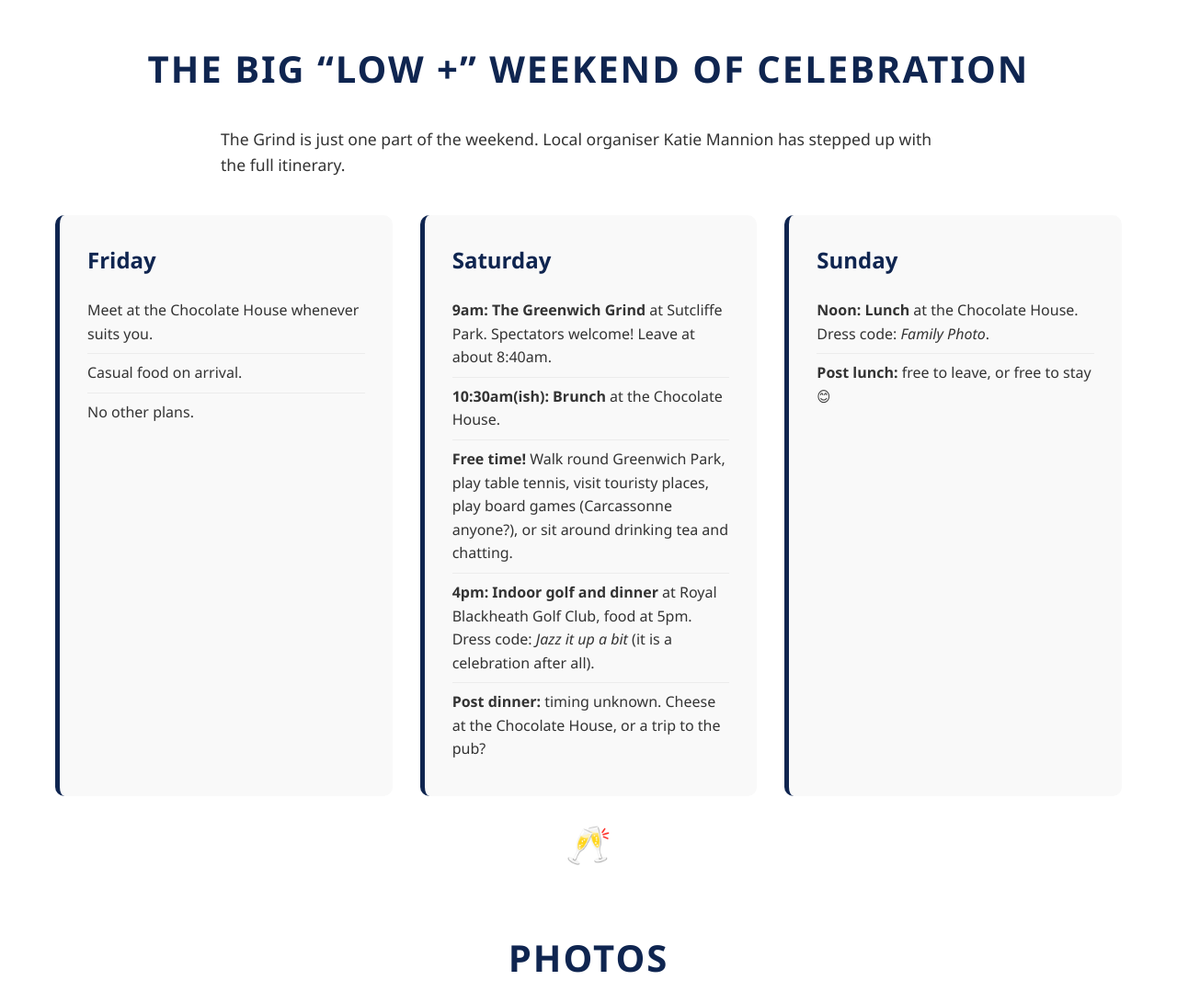
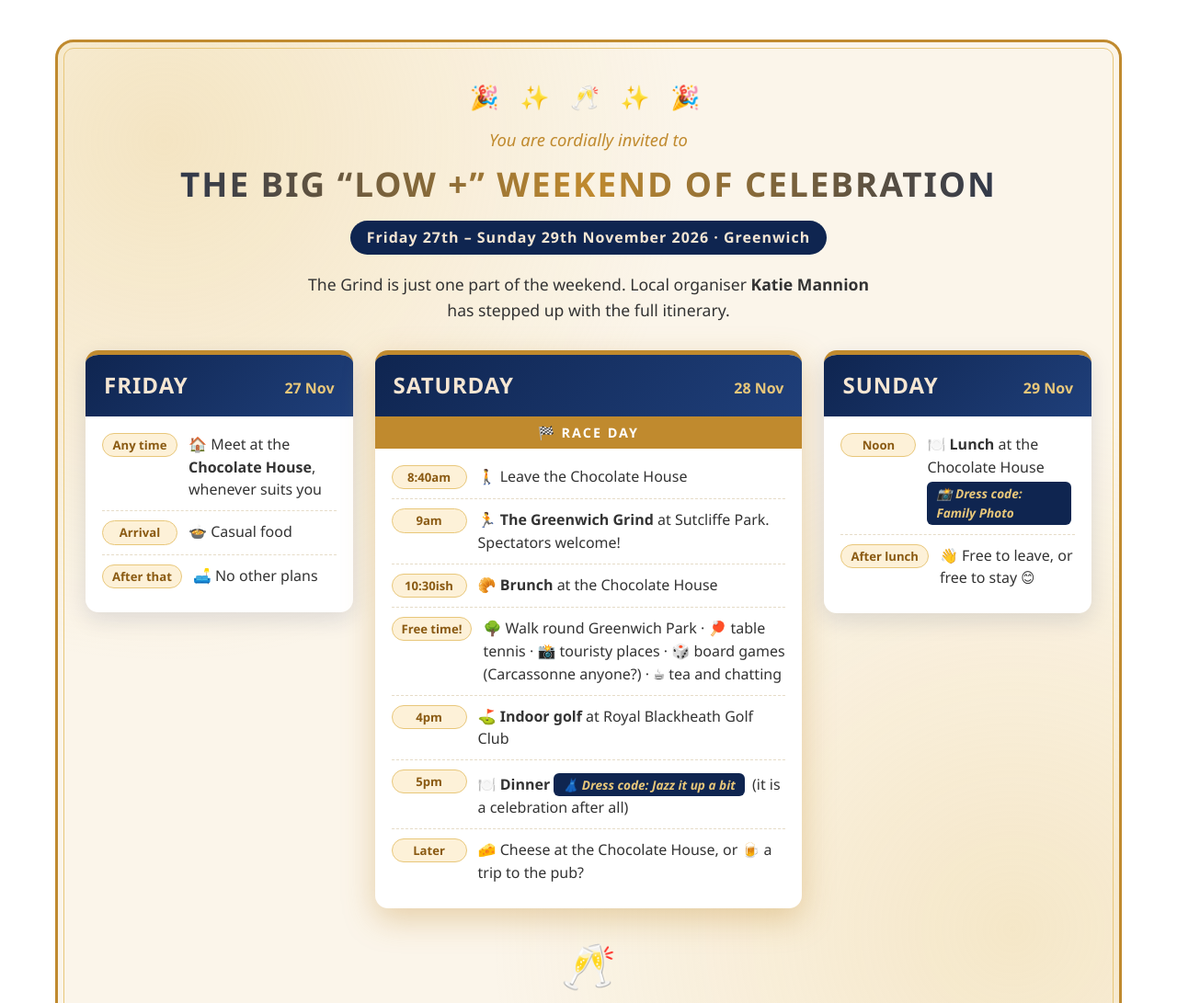
Before and after one commit to hamishlow/hamishlow.github.io, a plain HTML site: page stirlingstumble/2026-greenwich-grind.html in a window 1280 px wide. Shown: the part 3680-4771 px from the top of the page at 92% size. Drawn offline with Linux system fonts and the light colour scheme.

Commit message:
Stirling Stumble: jazz up the weekend itinerary as an invitation panel
Co-Authored-By: Claude Opus 5.5 <noreply@anthropic.com>

```diff
--- a/stirlingstumble/2026-greenwich-grind.html
+++ b/stirlingstumble/2026-greenwich-grind.html
@@ -175,44 +175,48 @@
 
     <!-- ===== THE WEEKEND =====
          Katie Mannion's itinerary. One info-card per day; edit the <li> lines. -->
-    <section class="section">
-      <h2>The Big &ldquo;Low +&rdquo; Weekend of Celebration</h2>
-      <div class="report">
-        <p>The Grind is just one part of the weekend. Local organiser Katie Mannion has stepped up
-        with the full itinerary.</p>
-      </div>
-      <div class="info-grid">
-        <div class="info-card">
-          <h3>Friday</h3>
-          <ul class="plan-list">
-            <li>Meet at the Chocolate House whenever suits you.</li>
-            <li>Casual food on arrival.</li>
-            <li>No other plans.</li>
+    <section class="section weekend">
+      <div class="weekend-confetti" aria-hidden="true">🎉 ✨ 🥂 ✨ 🎉</div>
+      <p class="weekend-kicker">You are cordially invited to</p>
+      <h2 class="weekend-title">The Big &ldquo;Low +&rdquo; Weekend of Celebration</h2>
+      <p class="weekend-sub">Friday 27th &ndash; Sunday 29th November 2026 &middot; Greenwich</p>
+      <p class="weekend-intro">The Grind is just one part of the weekend. Local organiser
+      <strong>Katie Mannion</strong> has stepped up with the full itinerary.</p>
+
+      <div class="day-grid">
+        <div class="day-card">
+          <div class="day-head"><span class="day-name">Friday</span><span class="day-date">27 Nov</span></div>
+          <ul class="day-items">
+            <li><span class="when">Any time</span><span class="what">🏠 Meet at the <strong>Chocolate House</strong>, whenever suits you</span></li>
+            <li><span class="when">Arrival</span><span class="what">🍲 Casual food</span></li>
+            <li><span class="when">After that</span><span class="what">🛋️ No other plans</span></li>
           </ul>
         </div>
-        <div class="info-card">
-          <h3>Saturday</h3>
-          <ul class="plan-list">
-            <li><strong>9am: The Greenwich Grind</strong> at Sutcliffe Park. Spectators welcome!
-            Leave at about 8:40am.</li>
-            <li><strong>10:30am(ish): Brunch</strong> at the Chocolate House.</li>
-            <li><strong>Free time!</strong> Walk round Greenwich Park, play table tennis, visit touristy
-            places, play board games (Carcassonne anyone?), or sit around drinking tea and chatting.</li>
-            <li><strong>4pm: Indoor golf and dinner</strong> at Royal Blackheath Golf Club, food at 5pm.
-            Dress code: <em>Jazz it up a bit</em> (it is a celebration after all).</li>
-            <li><strong>Post dinner:</strong> timing unknown. Cheese at the Chocolate House, or a trip to
-            the pub?</li>
+
+        <div class="day-card day-main">
+          <div class="day-head"><span class="day-name">Saturday</span><span class="day-date">28 Nov</span></div>
+          <div class="race-day-badge">🏁 Race Day</div>
+          <ul class="day-items">
+            <li><span class="when">8:40am</span><span class="what">🚶 Leave the Chocolate House</span></li>
+            <li><span class="when">9am</span><span class="what">🏃 <strong>The Greenwich Grind</strong> at Sutcliffe Park. Spectators welcome!</span></li>
+            <li><span class="when">10:30ish</span><span class="what">🥐 <strong>Brunch</strong> at the Chocolate House</span></li>
+            <li><span class="when">Free time!</span><span class="what">🌳 Walk round Greenwich Park &middot; 🏓 table tennis &middot; 📸 touristy places &middot; 🎲 board games (Carcassonne anyone?) &middot; ☕ tea and chatting</span></li>
+            <li><span class="when">4pm</span><span class="what">⛳ <strong>Indoor golf</strong> at Royal Blackheath Golf Club</span></li>
+            <li><span class="when">5pm</span><span class="what">🍽️ <strong>Dinner</strong> <span class="dress">👗 Dress code: Jazz it up a bit</span> (it is a celebration after all)</span></li>
+            <li><span class="when">Later</span><span class="what">🧀 Cheese at the Chocolate House, or 🍺 a trip to the pub?</span></li>
           </ul>
         </div>
-        <div class="info-card">
-          <h3>Sunday</h3>
-          <ul class="plan-list">
-            <li><strong>Noon: Lunch</strong> at the Chocolate House. Dress code: <em>Family Photo</em>.</li>
-            <li><strong>Post lunch:</strong> free to leave, or free to stay 😊</li>
+
+        <div class="day-card">
+          <div class="day-head"><span class="day-name">Sunday</span><span class="day-date">29 Nov</span></div>
+          <ul class="day-items">
+            <li><span class="when">Noon</span><span class="what">🍽️ <strong>Lunch</strong> at the Chocolate House <span class="dress">📸 Dress code: Family Photo</span></span></li>
+            <li><span class="when">After lunch</span><span class="what">👋 Free to leave, or free to stay 😊</span></li>
           </ul>
         </div>
       </div>
-      <p style="text-align:center; font-size:2.5em; margin-top:20px;">🥂</p>
+
+      <div class="weekend-cheers" aria-hidden="true">🥂</div>
     </section>
 
     <!-- ===== PHOTOS =====
--- a/stirlingstumble/stumble.css
+++ b/stirlingstumble/stumble.css
@@ -203,10 +203,125 @@ h1 {
 .field-list li + li { border-top: 1px solid #ececec; }
 .field-list .age, .field-list .note { color: var(--muted); font-size: 0.9em; }
 
-/* Itinerary lists (one per day) */
-.plan-list { list-style: none; }
-.plan-list li { padding: 8px 0; color: var(--text); line-height: 1.6; }
-.plan-list li + li { border-top: 1px solid #ececec; }
+/* ===== Weekend of celebration: a party-invitation panel ===== */
+.weekend {
+  --gold: #c08a2e;
+  --gold-light: #e8c77a;
+  background:
+    radial-gradient(circle at 10% 10%, rgba(232, 199, 122, 0.35) 0, transparent 40%),
+    radial-gradient(circle at 90% 90%, rgba(232, 199, 122, 0.30) 0, transparent 40%),
+    #fbf5ea;
+  border: 3px solid var(--gold);
+  outline: 1px solid var(--gold-light);
+  outline-offset: -10px;
+  border-radius: 20px;
+  padding: 40px 30px 30px;
+  text-align: center;
+}
+.weekend-confetti { font-size: 1.6em; letter-spacing: 8px; margin-bottom: 10px; }
+.weekend-kicker {
+  font-style: italic;
+  color: var(--gold);
+  font-size: 1.15em;
+  margin-bottom: 4px;
+}
+.weekend .weekend-title {
+  font-size: 2.3em;
+  margin-bottom: 10px;
+  background: linear-gradient(90deg, var(--navy), var(--gold), var(--navy));
+  -webkit-background-clip: text;
+  background-clip: text;
+  color: transparent;
+}
+.weekend-sub {
+  display: inline-block;
+  background: var(--navy);
+  color: var(--cream);
+  padding: 6px 18px;
+  border-radius: 30px;
+  font-weight: 600;
+  letter-spacing: 1px;
+  margin-bottom: 18px;
+}
+.weekend-intro { max-width: 640px; margin: 0 auto 30px; font-size: 1.1em; color: var(--text); }
+
+.day-grid {
+  display: grid;
+  grid-template-columns: 1fr 1.6fr 1fr;
+  gap: 24px;
+  align-items: start;
+  text-align: left;
+}
+@media (max-width: 900px) { .day-grid { grid-template-columns: 1fr; } }
+
+.day-card {
+  background: #fff;
+  border-radius: 14px;
+  overflow: hidden;
+  box-shadow: 0 8px 24px rgba(15, 37, 80, 0.12);
+  border-top: 5px solid var(--gold);
+}
+.day-main { box-shadow: 0 12px 34px rgba(192, 138, 46, 0.35); }
+.day-head {
+  display: flex;
+  justify-content: space-between;
+  align-items: baseline;
+  background: linear-gradient(135deg, var(--navy), var(--navy-light));
+  color: var(--cream);
+  padding: 14px 20px;
+}
+.day-name { font-size: 1.5em; font-weight: 800; letter-spacing: 1px; text-transform: uppercase; }
+.day-date { color: var(--gold-light); font-weight: 600; }
+.race-day-badge {
+  background: var(--gold);
+  color: #fff;
+  text-align: center;
+  font-weight: 700;
+  letter-spacing: 2px;
+  text-transform: uppercase;
+  padding: 6px;
+  font-size: 0.9em;
+}
+.day-items { list-style: none; padding: 8px 18px 16px; }
+.day-items li {
+  display: flex;
+  gap: 12px;
+  align-items: flex-start;
+  padding: 10px 0;
+  line-height: 1.55;
+}
+.day-items li + li { border-top: 1px dashed #e6dcc8; }
+.day-items .when {
+  flex: 0 0 auto;
+  min-width: 82px;
+  text-align: center;
+  background: #fdf1d8;
+  color: #8a5a12;
+  border: 1px solid var(--gold-light);
+  border-radius: 20px;
+  padding: 2px 10px;
+  font-size: 0.82em;
+  font-weight: 700;
+  white-space: nowrap;
+}
+.day-items .what { color: var(--text); }
+.dress {
+  display: inline-block;
+  margin: 4px 4px 0 0;
+  background: var(--navy);
+  color: var(--gold-light);
+  border-radius: 6px;
+  padding: 2px 10px;
+  font-size: 0.85em;
+  font-weight: 700;
+  font-style: italic;
+}
+.weekend-cheers { font-size: 3em; margin-top: 24px; }
+@media (max-width: 600px) {
+  .weekend { padding: 28px 14px 20px; }
+  .weekend .weekend-title { font-size: 1.7em; }
+  .day-items .when { min-width: 70px; }
+}
 
 /* Green call-out boxes */
 .highlight {
```
